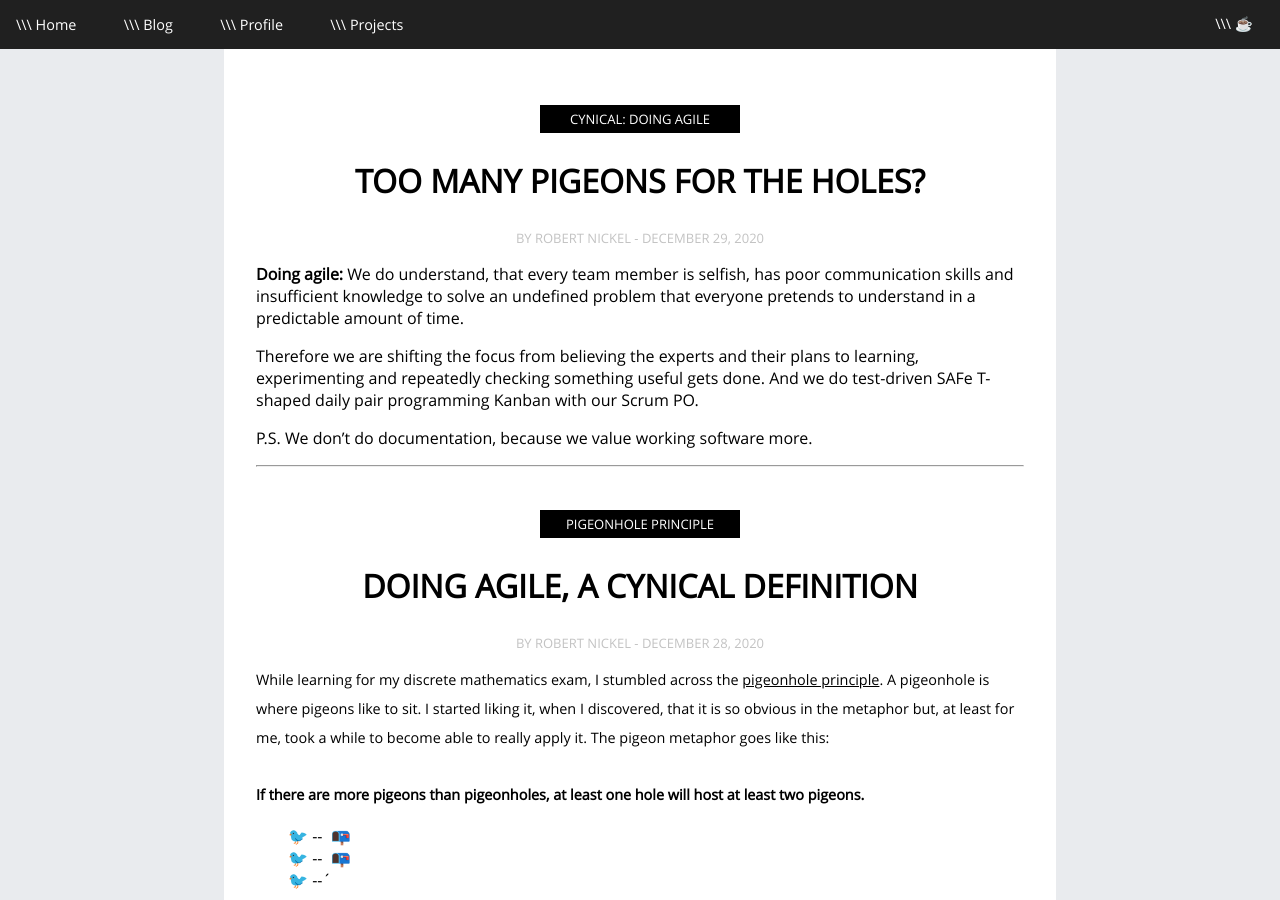
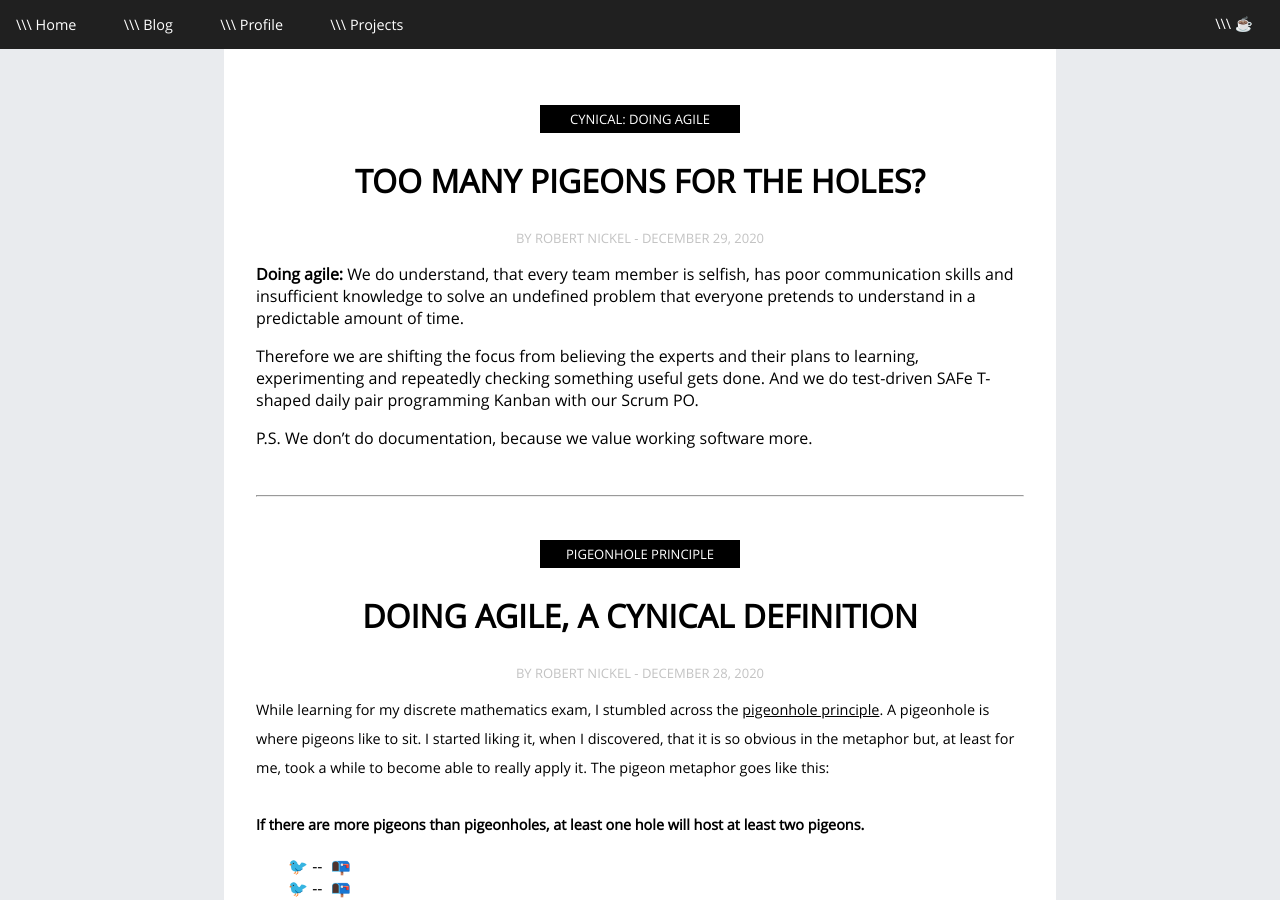
Before and after one commit to Robert-Nickel/Robert-Nickel.github.io, a Jekyll site: the page built from newblog.html, in a window 1280 px wide and 900 px high. Built offline with Jekyll 4.4.1, drawn with Linux system fonts in a browser that asks for light colours.

Commit message:
Update newblog.html

```diff
--- a/newblog.html
+++ b/newblog.html
@@ -2,5 +2,5 @@
 layout: default
 ---
 {% for post in site.posts %}
-    {{ post }}<hr><br>
+    {{ post }}<br><hr><br>
 {% endfor %}
```
